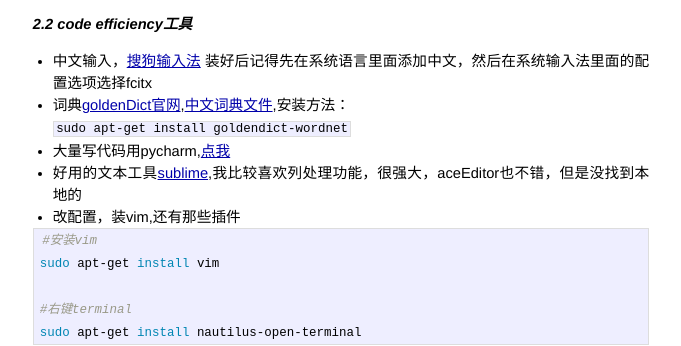
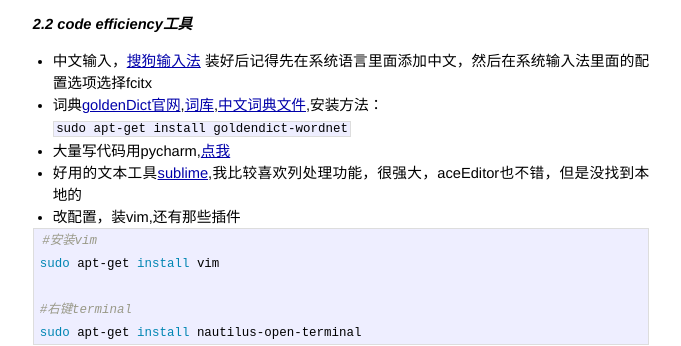
Before and after one commit to caratiger/haiy.github.io, a Jekyll site: the page built from _posts/2016-07-07-搭建一个完整的机器学习环境.md, in a window 1280 px wide and 900 px high, scrolled down 1142 px. Shown: the part 163-509 px from the top of the window, without its empty margins (299-980 px from the left). Built offline with Jekyll 4.4.1, drawn with Linux system fonts in a browser that asks for light colours; comment, search, counter and statistics services are not loaded.

Commit message:
Update 2016-07-07-搭建一个完整的机器学习环境.md

````diff
--- a/_posts/2016-07-07-搭建一个完整的机器学习环境.md
+++ b/_posts/2016-07-07-搭建一个完整的机器学习环境.md
@@ -63,7 +63,7 @@ sudo apt-get update
 
  - 中文输入，[搜狗输入法](http://pinyin.sogou.com/linux/?r=pinyin)
 装好后记得先在系统语言里面添加中文，然后在系统输入法里面的配置选项选择fcitx
- - 词典[goldenDict官网](http://goldendict.org/),[中文词典文件](http://www.babylon-software.com/free-dictionaries/languages/chinese/),安装方法：
+ - 词典[goldenDict官网](http://goldendict.org/),[词库](http://download.huzheng.org/),[中文词典文件](http://www.babylon-software.com/free-dictionaries/languages/chinese/),安装方法：
    ```sudo apt-get install goldendict-wordnet```
  - 大量写代码用pycharm,[点我](https://www.jetbrains.com/pycharm/download/download-thanks.html?platform=linux&code=PCC)
  - 好用的文本工具[sublime](https://www.sublimetext.com/2),我比较喜欢列处理功能，很强大，aceEditor也不错，但是没找到本地的
````
